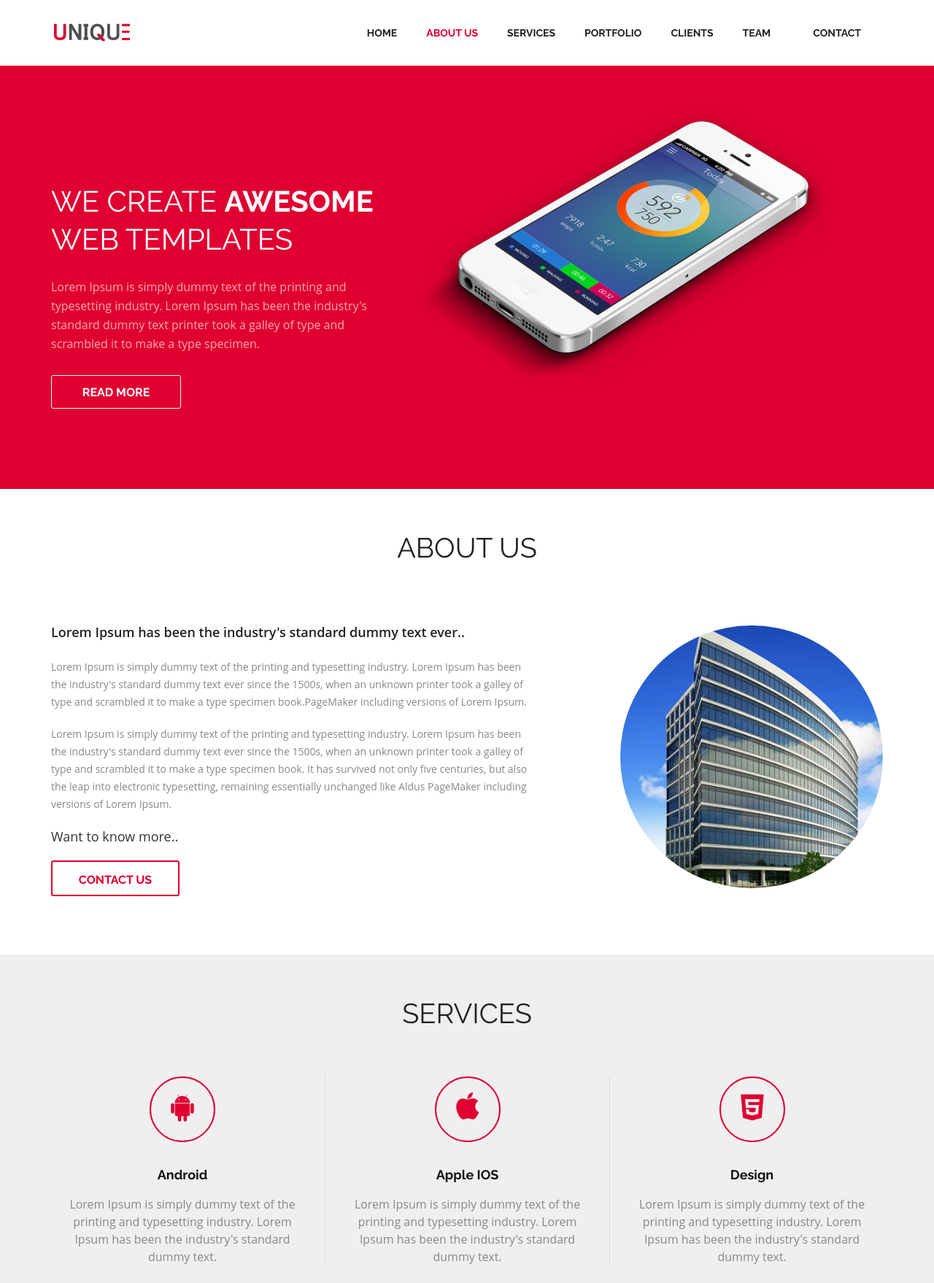
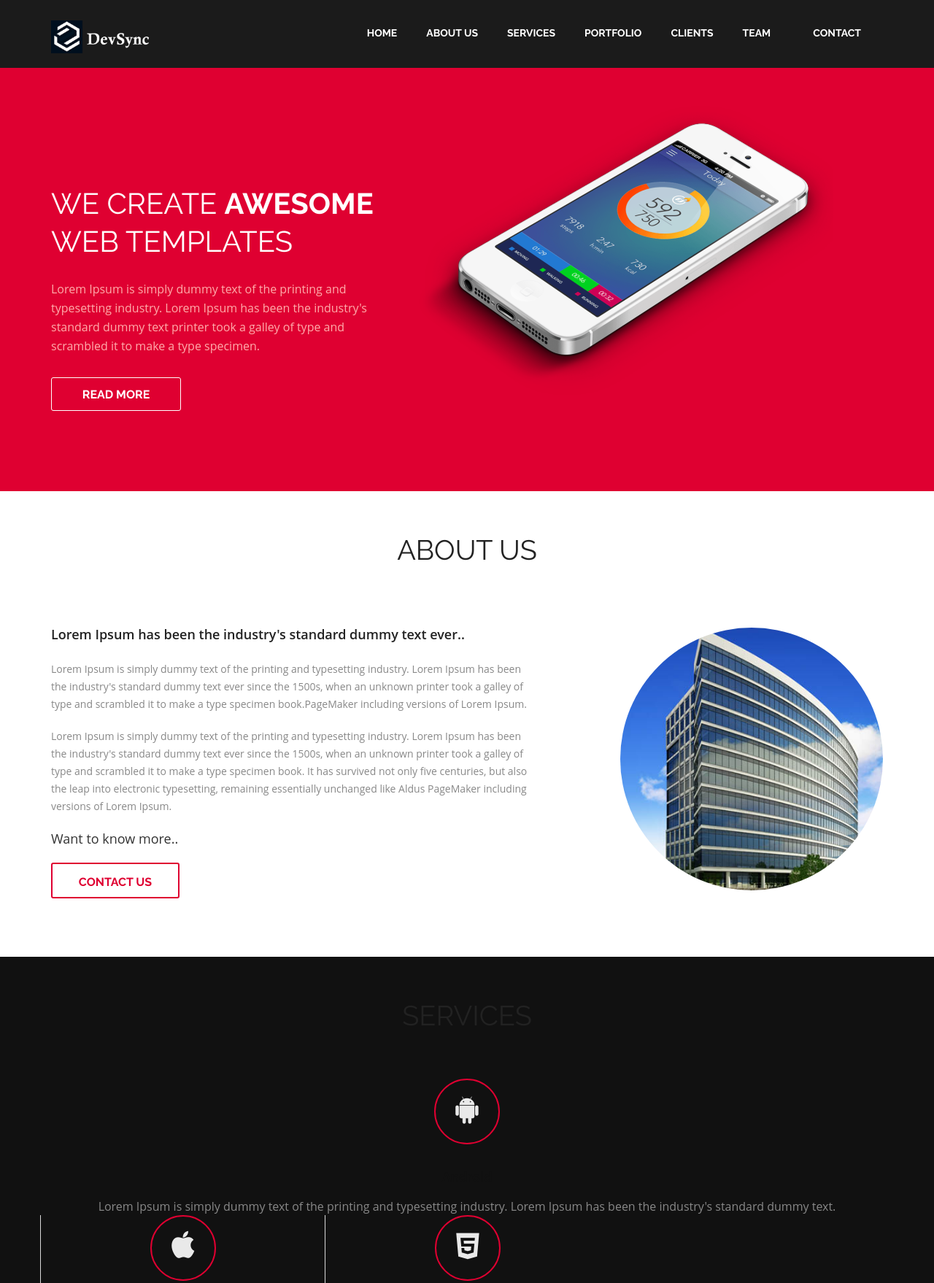
Before and after one commit to chardinal/project-web1, a plain HTML site: page index.html in a window 1280 px wide. Shown: the top 1758 px of the page at 73% size. Drawn offline with Linux system fonts and the light colour scheme.

Commit message:
Ubah header

```diff
--- a/css/style.css
+++ b/css/style.css
@@ -96,7 +96,7 @@ p {
 ---------------------------------*/
 
 #header_wrapper {
-    background: #ffffff;
+    background: #1b1b1b;
     padding: 20px 0px;
 }
 
@@ -130,7 +130,7 @@ p {
 }
 
 .navbar-inverse .navbar-nav > li > a {
-    color: #222;
+    color: #ffffff;
 }
 
 .navStyle {
@@ -158,7 +158,7 @@ p {
 .navStyle ul li a {
     display: block;
     font-size: 14px;
-    color: #222222;
+    color: #ffffff;
     font-family: 'Raleway', sans-serif;
     text-decoration: none;
     text-transform: uppercase;
@@ -169,29 +169,29 @@ p {
 }
 
 .navStyle ul li a:hover {
-    color: #df0031;
+    color: #ffffff;
 }
 
 .navStyle > li > a:hover, .nav > li > a:focus {
     text-decoration: none;
-    color: #df0031;
+    color: #ffffff;
     background-color: transparent;
 }
 
 .navbar-inverse .navbar-nav > li > a:hover, .navbar-inverse .navbar-nav > li > a:focus {
-    color: #df0031;
+    color: #ffd000;
     background-color: transparent;
 }
 
 .navbar-inverse .navbar-nav > .active > a, .navbar-inverse .navbar-nav > .active > a:hover, .navbar-inverse .navbar-nav > .active > a:focus {
-    color: #df0031;
+    color: #ffffff;
     background-color: transparent;
 }
 
 .navStyle > li.active > a,
 .navStyle > li.active > a:hover {
     text-decoration: none;
-    color: #df0031;
+    color: #ffffff;
     background-color: transparent;
 }
 
@@ -302,7 +302,7 @@ a.read_more2:hover {
 
 #service {
     padding: 60px 0px;
-    background: #EFEFEF;
+    background: #111111;
 }
 
 .service_wrapper {
@@ -343,7 +343,7 @@ a.read_more2:hover {
 }
 
 .service_icon i {
-    color: #df0031;
+    color: #e9e9e9;
     font-size: 40px;
     margin-top: 0;
     position: relative;
--- a/index.html
+++ b/index.html
@@ -3,8 +3,8 @@
 <head>
 <meta charset="utf-8">
 <meta name="viewport" content="width=device-width, maximum-scale=1">
-<title>Unique</title>
-<link rel="icon" href="favicon.png" type="image/png">
+<title>DevSync</title>
+<link rel="icon" href="img/logo baru devsync.jpg" type="image/png">
 <link href="css/bootstrap.min.css" rel="stylesheet" type="text/css">
 <link href="css/style.css" rel="stylesheet" type="text/css">
 <link href="css/font-awesome.css" rel="stylesheet" type="text/css">
@@ -23,7 +23,7 @@
 <header id="header_wrapper">
   <div class="container">
     <div class="header_box">
-      <div class="logo"><a href="#"><img src="img/logo.png" alt="logo"></a></div>
+      <div class="logo"><a href="#"><img src="img/logo+nama.png" alt="logo" width="140"></a></div>
 	  <nav class="navbar navbar-inverse" role="navigation">
       <div class="navbar-header">
         <button type="button" id="nav-toggle" class="navbar-toggle" data-toggle="collapse" data-target="#main-nav"> <span class="sr-only">Toggle navigation</span> <span class="icon-bar"></span> <span class="icon-bar"></span> <span class="icon-bar"></span> </button>
@@ -99,7 +99,7 @@
     <h2>Services</h2>
     <div class="service_wrapper">
       <div class="row">
-        <div class="col-lg-4">
+        <div class="coal-lg-4">
           <div class="service_block">
             <div class="service_icon delay-03s animated wow  zoomIn"> <span><i class="fa fa-android"></i></span> </div>
             <h3 class="animated fadeInUp wow">Android</h3>
```
Also changed, not shown: img/logo baru devsync.jpg (added), img/logo+nama.png (added), 1 other file.
